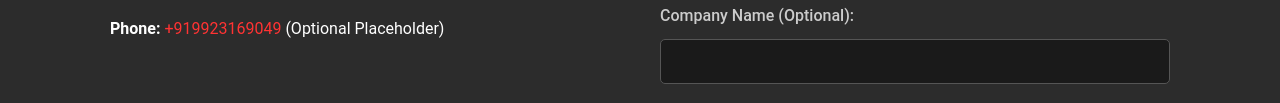
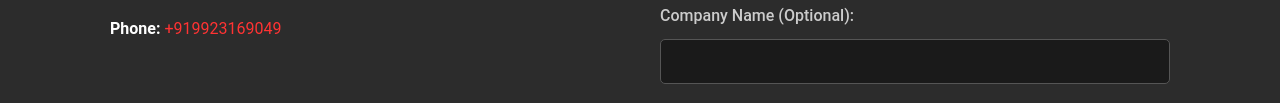
Before and after one commit to aditya-mahajan-tt/aditya-mahajan-tt.github.io, a plain HTML site: page index.html in a window 1280 px wide. Shown: the part 1917-2020 px from the top of the page. Drawn offline with Linux system fonts and the light colour scheme; files whose address does not match are found by name.

Commit message:
Update index.html

```diff
--- a/index.html
+++ b/index.html
@@ -123,7 +123,7 @@
                     <div class="contact-info">
                         <p>Ready to optimize your fleet's performance and reliability? Reach out to our team today.</p>
                         <p><strong>Email:</strong> <a href="mailto:ashutosh.mhjn@gmail.com">ashutosh.mhjn@gmail.com</a></p> <!-- Placeholder Email -->
-                        <p><strong>Phone:</strong> <a href="tel:+919923169049">+919923169049</a> (Optional Placeholder)</p>
+                        <p><strong>Phone:</strong> <a href="tel:+919923169049">+919923169049</a> </p>
 
                     </div>
                     <!-- IMPORTANT: Replace with YOUR Formspree endpoint -->
```
